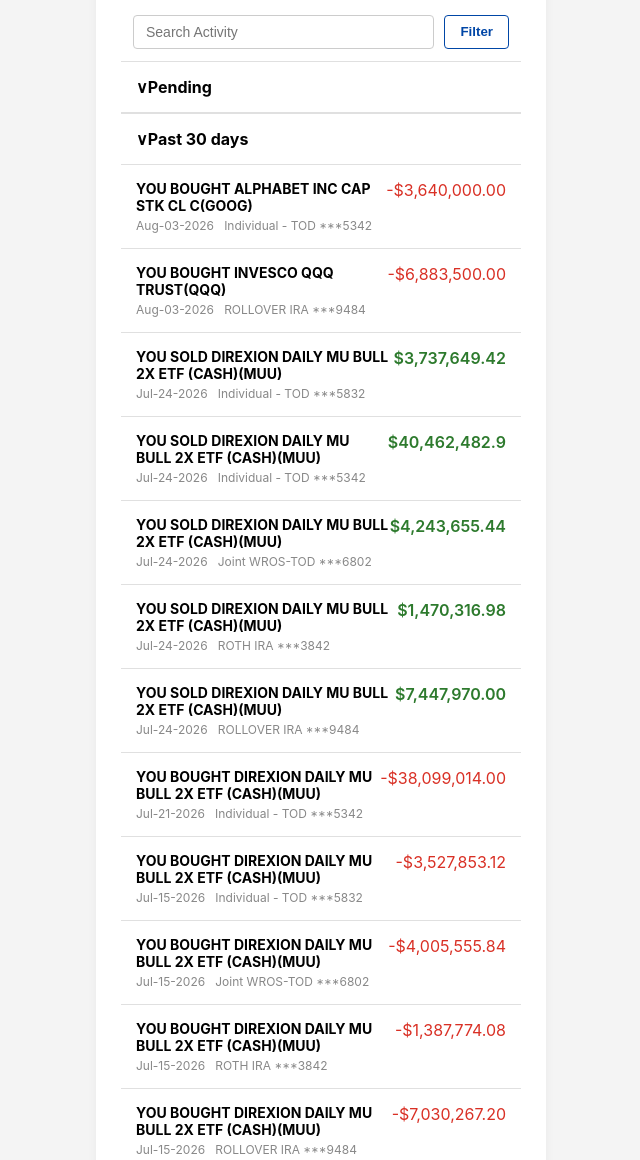
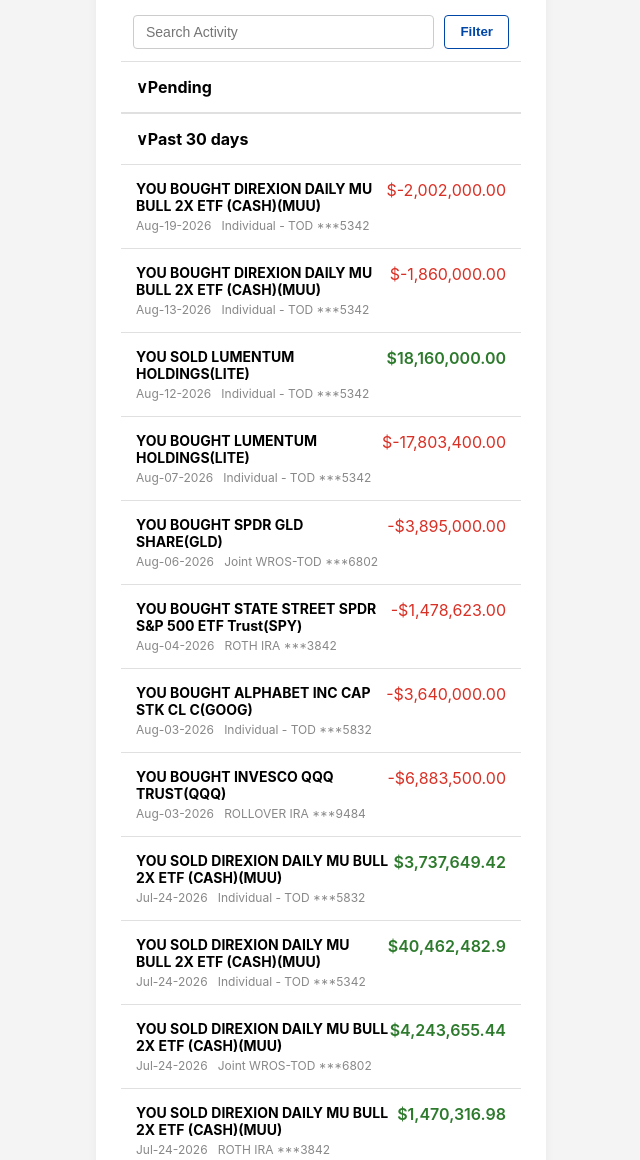
Before and after one commit to pegasusfym/pegasusfym.github.io, a plain HTML site: page index.html in a window 1280 px wide. Shown: the part 543-1703 px from the top of the page, without its empty margins (319-959 px from the left). Drawn offline with nearby package versions, Linux system fonts and the light colour scheme.

Commit message:
Add files via upload

```diff
--- a/index.html
+++ b/index.html
@@ -147,14 +147,20 @@
     topImageSrc: "Top.png",
     bottomImageSrc: "Bottom.png",
     activityImageSrc: "IMG_E2202.JPG",
-    currentBalance:       57927063.41,
-    gainLossText: "$   52,300 (0.09%)",
+    currentBalance:       58746823.99,
+    gainLossText: "$   106,928.23 (0.18%)",
     isNegative: false,
     yAxisMin: 20000000,
     yAxisMax: 65000000,
     PENDING: [],
     ACTIVITY:  [
-         { type: "YOU BOUGHT", symbol: "ALPHABET INC CAP STK CL C(GOOG)", date: "Aug-03-2026", account: "Individual - TOD ***5342", amount: "-$3,640,000.00" },
+         { type: "YOU BOUGHT", symbol: "DIREXION DAILY MU BULL 2X ETF (CASH)(MUU)", date: "Aug-19-2026", account: "Individual - TOD ***5342", amount: "$-2,002,000.00" },
+         { type: "YOU BOUGHT", symbol: "DIREXION DAILY MU BULL 2X ETF (CASH)(MUU)", date: "Aug-13-2026", account: "Individual - TOD ***5342", amount: "$-1,860,000.00" },
+         { type: "YOU SOLD", symbol: "LUMENTUM HOLDINGS(LITE)", date: "Aug-12-2026", account: "Individual - TOD ***5342", amount: "$18,160,000.00" },
+         { type: "YOU BOUGHT", symbol: "LUMENTUM HOLDINGS(LITE)", date: "Aug-07-2026", account: "Individual - TOD ***5342", amount: "$-17,803,400.00" },
+         { type: "YOU BOUGHT", symbol: "SPDR GLD SHARE(GLD)", date: "Aug-06-2026", account: "Joint WROS-TOD ***6802", amount: "-$3,895,000.00" },
+         { type: "YOU BOUGHT", symbol: "STATE STREET SPDR S&P 500 ETF Trust(SPY)", date: "Aug-04-2026", account: "ROTH IRA ***3842", amount: "-$1,478,623.00" },
+         { type: "YOU BOUGHT", symbol: "ALPHABET INC CAP STK CL C(GOOG)", date: "Aug-03-2026", account: "Individual - TOD ***5832", amount: "-$3,640,000.00" },
          { type: "YOU BOUGHT", symbol: "INVESCO QQQ TRUST(QQQ)", date: "Aug-03-2026", account: "ROLLOVER IRA ***9484", amount: "-$6,883,500.00" },
          { type: "YOU SOLD", symbol: "DIREXION DAILY MU BULL 2X ETF (CASH)(MUU)", date: "Jul-24-2026", account: "Individual - TOD ***5832", amount: "$3,737,649.42" },
          { type: "YOU SOLD", symbol: "DIREXION DAILY MU BULL 2X ETF (CASH)(MUU)", date: "Jul-24-2026", account: "Individual - TOD ***5342", amount: "$40,462,482.9" },
@@ -162,26 +168,12 @@
          { type: "YOU SOLD", symbol: "DIREXION DAILY MU BULL 2X ETF (CASH)(MUU)", date: "Jul-24-2026", account: "ROTH IRA ***3842", amount: "$1,470,316.98" },
         { type: "YOU SOLD", symbol: "DIREXION DAILY MU BULL 2X ETF (CASH)(MUU)", date: "Jul-24-2026", account: "ROLLOVER IRA ***9484", amount: "$7,447,970.00" },
          { type: "YOU BOUGHT", symbol: "DIREXION DAILY MU BULL 2X ETF (CASH)(MUU)", date: "Jul-21-2026", account: "Individual - TOD ***5342", amount: "-$38,099,014.00" },
-         { type: "YOU BOUGHT", symbol: "DIREXION DAILY MU BULL 2X ETF (CASH)(MUU)", date: "Jul-15-2026", account: "Individual - TOD ***5832", amount: "-$3,527,853.12" },
-         { type: "YOU BOUGHT", symbol: "DIREXION DAILY MU BULL 2X ETF (CASH)(MUU)", date: "Jul-15-2026", account: "Joint WROS-TOD ***6802", amount: "-$4,005,555.84" },
-         { type: "YOU BOUGHT", symbol: "DIREXION DAILY MU BULL 2X ETF (CASH)(MUU)", date: "Jul-15-2026", account: "ROTH IRA ***3842", amount: "-$1,387,774.08" },
-         { type: "YOU BOUGHT", symbol: "DIREXION DAILY MU BULL 2X ETF (CASH)(MUU)", date: "Jul-15-2026", account: "ROLLOVER IRA ***9484", amount: "-$7,030,267.20" },
-        { type: "YOU SOLD", symbol: "DIREXION DAILY MU BULL 2X ETF (CASH)(MUU)", date: "Jul-15-2026", account: "Individual - TOD ***5832", amount: "$3,527,884.50" },
-         { type: "YOU SOLD", symbol: "DIREXION DAILY MU BULL 2X ETF (CASH)(MUU)", date: "Jul-15-2026", account: "Individual - TOD ***5342", amount: "$38,099,029.50" },
-         { type: "YOU SOLD", symbol: "DIREXION DAILY MU BULL 2X ETF (CASH)(MUU)", date: "Jul-15-2026", account: "Joint WROS-TOD ***6802", amount: "$4,005,582.00" },
-         { type: "YOU SOLD", symbol: "DIREXION DAILY MU BULL 2X ETF (CASH)(MUU)", date: "Jul-15-2026", account: "ROTH IRA ***3842", amount: "$1,387,799.70" },
-        { type: "YOU SOLD", symbol: "DIREXION DAILY MU BULL 2X ETF (CASH)(MUU)", date: "Jul-15-2026", account: "ROLLOVER IRA ***9484", amount: "$7,030,291.80" },
-         { type: "YOU BOUGHT", symbol: "DIREXION DAILY MU BULL 2X ETF (CASH)(MUU)", date: "Jul-08-2026", account: "Individual - TOD ***5832", amount: "-$3,280,130.00" },
-         { type: "YOU BOUGHT", symbol: "DIREXION DAILY MU BULL 2X ETF (CASH)(MUU)", date: "Jul-08-2026", account: "Individual - TOD ***5342", amount: "-$35,423,430.00" },
-         { type: "YOU BOUGHT", symbol: "DIREXION DAILY MU BULL 2X ETF (CASH)(MUU)", date: "Jul-08-2026", account: "Joint WROS-TOD ***6802", amount: "-$3,599,100.00" },
-         { type: "YOU BOUGHT", symbol: "DIREXION DAILY MU BULL 2X ETF (CASH)(MUU)", date: "Jul-08-2026", account: "ROTH IRA ***3842", amount: "-$1,290,338.00" },
-         { type: "YOU BOUGHT", symbol: "DIREXION DAILY MU BULL 2X ETF (CASH)(MUU)", date: "Jul-08-2026", account: "ROLLOVER IRA ***9484", amount: "-$6,536,572.00" },
            ],
     TABLES: [
         {
             id: "table1_container",
             title: "Individual WROS-TOD X64905832",
-            cashName: "Account Value $3,759,157.63",
+            cashName: "Account Value $3,529,557.63",
             //cashName: "Cash",
             //cashDesc: "HELD IN MONEY MARKET",
             positions: [
@@ -189,11 +181,11 @@
                     symbol: "GOOG",
                     sub: "ALPHABET INC CAP STK CL C",
                     qty: "10000",
-                    lastPrice: "$353.74",
-                    priceSub: "-$3.15",
+                    lastPrice: "$341.70",
+                    priceSub: "$0.42",
                     costBasis: "$364.66",
-                    todayGL: "-$31500.00",
-                    todayGLP: "-0.86%"
+                    todayGL: "$4200.00",
+                    todayGLP: "0.12%"
                 },
                 {
                     symbol: "SPAXX**",
@@ -206,20 +198,30 @@
                     todayGLP: "--"
                 }
             ],
-            totalGL: "-$31500.00",
-            totalGLP: "-0.84%"
+            totalGL: "$4200.00",
+            totalGLP: "0.12%"
         },
         {
             id: "table2_container",
             title: "Individual WROS-TOD X64905342",
-            cashName: " Account Value $40,695,323.27",
+            cashName: " Account Value $41,443,223.27",
             //cashName: "Cash",
             //cashDesc: "HELD IN MONEY MARKET",
             positions: [
                	{
+                    symbol: "MUU",
+                    sub: "DIREXION DAILY MU BULL 2X ETF",
+                    qty: "130000",
+                    lastPrice: "$411.50",
+                    priceSub: "-$0.30",
+                    costBasis: "$29.82",
+                    todayGL: "-$39000.00",
+                    todayGLP: "-1.01%"
+                },
+                {
                     symbol: "SPAXX**",
                     sub: "FIDELITY GOVERNMENT MONEY MARKET FUND",
-                    qty: "40,695,323.27",
+                    qty: "37,566,623.00",
                     lastPrice: "$1.00",
                     priceSub: "--",
                     costBasis: "--",
@@ -227,19 +229,29 @@
                     todayGLP: "--"
                 }
             ],
-            totalGL: "0.00",
-            totalGLP: "0.00%"
+            totalGL: "-39000.00",
+            totalGLP: "-0.09%"
         },
 
         {
             id: "table3_container",
             title: "Joint WROS-TOD X67896802",
-            cashName: "Account Value $4,268,075.45",
+            cashName: "Account Value $4,511,475.45",
             positions: [
           	{
+                    symbol: "GLD",
+                    sub: "SPDR GLD SHARE",
+                    qty: "10000",
+                    lastPrice: "$413.84",
+                    priceSub: "$15.29",
+                    costBasis: "$389.50",
+                    todayGL: "$152900.00",
+                    todayGLP: "3.84%"
+                },
+                {
                     symbol: "SPAXX**",
                     sub: "FIDELITY GOVERNMENT MONEY MARKET FUND",
-                    qty: "4,268,075.45",
+                    qty: "373,075.45",
                     lastPrice: "$1.00",
                     priceSub: "--",
                     costBasis: "--",
@@ -247,18 +259,28 @@
                     todayGLP: "--"
                 }
             ],
-            totalGL: "0.00",
-            totalGLP: "0.00%"
+            totalGL: "152900.00",
+            totalGLP: "3.51%"
         },
         {
             id: "table4_container",
             title: "ROTH IRA 215893842",
-            cashName: "Account Value $1,478,777.88",
+            cashName: "Account Value $1,494,438.46",
             positions: [
                	{
+                    symbol: "SPY",
+                    sub: "STATE STREET SPDR S&P 500 ETF Trust",
+                    qty: "1943",
+                    lastPrice: "$769.06",
+                    priceSub: "$1.61",
+                    costBasis: "$761.00",
+                    todayGL: "$3128.23",
+                    todayGLP: "0.21%"
+                },
+                {
                     symbol: "SPAXX**",
                     sub: "FIDELITY GOVERNMENT MONEY MARKET FUND",
-                    qty: "1,478,777.88",
+                    qty: "154.88",
                     lastPrice: "$1.00",
                     priceSub: "--",
                     costBasis: "--",
@@ -266,23 +288,23 @@
                     todayGLP: "--"
                 }
             ],
-            totalGL: "0.00",
-            totalGLP: "0.00%"
+            totalGL: "3128.23",
+            totalGLP: "0.21%"
         },
         {
             id: "table5_container",
             title: "ROLLOVER IRA 224389484",
-            cashName: "Account Value $7,490,829.16",
+            cashName: "Account Value $7,768,129.16",
             positions: [
                	{
                     symbol: "QQQ",
                     sub: "INVESCO QQQ TRUST ",
                     qty: "10000",
                     lastPrice: "$723.03",
-                    priceSub: "$8.38",
+                    priceSub: "-$1.43",
                     costBasis: "$688.35",
-                    todayGL: "$83800.00",
-                    todayGLP: "1.10%"
+                    todayGL: "-$14300.00",
+                    todayGLP: "-0.18%"
                 },
                 {
                     symbol: "SPAXX**",
@@ -295,8 +317,8 @@
                     todayGLP: "--"
                 }
             ],
-            totalGL: "$83800.00",
-            totalGLP: "1.08%"
+            totalGL: "-$14300.00",
+            totalGLP: "-0.18%"
         }
     ]
 };
@@ -399,7 +421,7 @@
         { date: 'Jun 24, 2026', value: 40800000 },
         { date: 'Jun 24, 2026', value: 50293705 },
         { date: 'Jun 30, 2026', value:  59219685 },
-        { date: 'Aug 07, 2026', value: CONFIG.currentBalance }
+        { date: 'Aug 20, 2026', value: CONFIG.currentBalance }
     ];
 
     // 2. REALISTIC FLUCTUATION GENERATOR
@@ -460,16 +482,30 @@
             } else if (i === steps - 2 - daysub) {
                 data.push( 57362074); // Ensure the line ends exactly on your current balance
             } else if (i === steps - 1 - daysub) {
-                data.push( 57858763); // Ensure the line ends exactly on your current balance
+                data.push( 57887463); // Ensure the line ends exactly on your current balance
             } else if (i === steps - 0 - daysub) {
-                data.push( 57858763); // Ensure the line ends exactly on your current balance
+                data.push( 58174134); // Ensure the line ends exactly on your current balance
             } else if (i === steps + 1 - daysub) {
-                data.push( 58154063); // Ensure the line ends exactly on your current balance
+                data.push( 57953442); // Ensure the line ends exactly on your current balance
             } else if (i === steps + 2 - daysub) {
-                data.push( 57936363); // Ensure the line ends exactly on your current balance
+                data.push( 57891152); // Ensure the line ends exactly on your current balance
             } else if (i === steps + 3 - daysub) {
-                data.push( 57874763); // Ensure the line ends exactly on your current balance
-            } else {
+                data.push( 58417584); // Ensure the line ends exactly on your current balance
+            } else if (i === steps + 4 - daysub) {
+                data.push( 56926737); // Ensure the line ends exactly on your current balance
+            } else if (i === steps + 5 - daysub) {
+                data.push( 56895138); // Ensure the line ends exactly on your current balance
+            } else if (i === steps + 6 - daysub) {
+                data.push( 58692888); // Ensure the line ends exactly on your current balance
+            } else if (i === steps + 7 - daysub) {
+                data.push( 58743161); // Ensure the line ends exactly on your current balance
+            } else if (i === steps + 8 - daysub) {
+                data.push( 58834769); // Ensure the line ends exactly on your current balance
+            } else if (i === steps + 9 - daysub) {
+                data.push( 59032038); // Ensure the line ends exactly on your current balance
+            } else if (i === steps + 10 - daysub) {
+                data.push(58533795); // Ensure the line ends exactly on your current balance
+            }  else {
                 // Creates a random walk with a slight drift toward your final balance
                 const drift = (intesectVal - currentVal) / (steps - i);
                 const randomShock = currentVal * volatility * (Math.random() - 0.5);
@@ -484,7 +520,7 @@
     const totalDays = 191;
     const labels = Array.from({length: totalDays}, (_, i) => {
         if (i === 0) return 'Dec 31, 2025';
-        if (i === totalDays - 1) return 'Aug 07, 2026';
+        if (i === totalDays - 1) return 'Aug 20, 2026';
         return '';
     });
 
```
